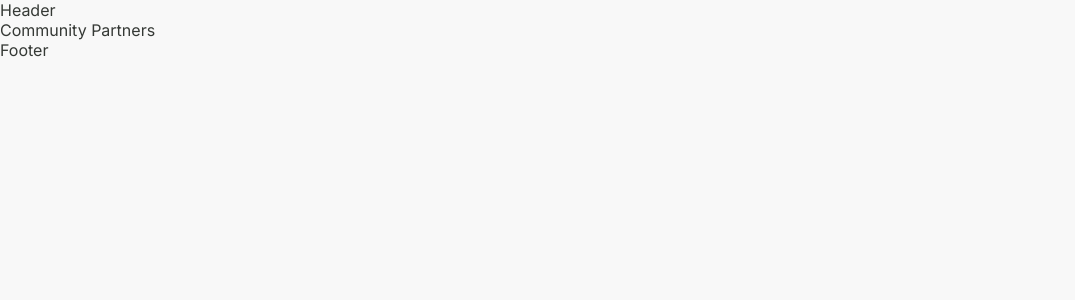
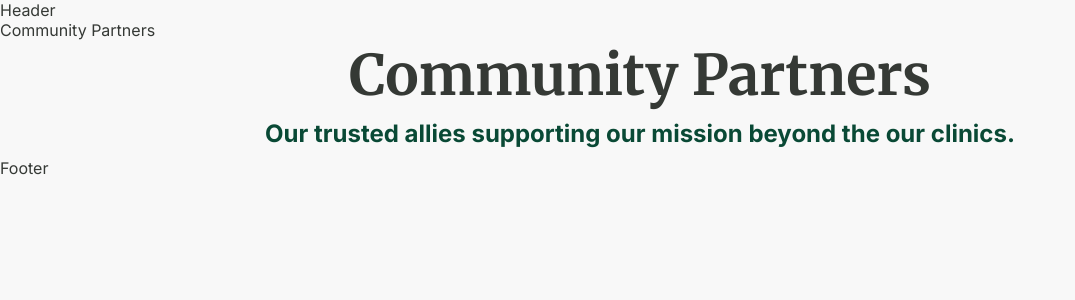
Before and after one commit to include-davis/jvmc, a Next.js app: page /community-partners in a window 1280 px wide. Shown: the top 300 px of the page, without its empty margins (0-1075 px from the left). Built offline with nearby package versions, Linux system fonts and the light colour scheme.

Commit message:
changed titles

```diff
--- a/app/(pages)/community-partners/page.jsx
+++ b/app/(pages)/community-partners/page.jsx
@@ -4,6 +4,8 @@ export default function CommunityPartners() {
     return (
       <main>
         <div>Community Partners</div>
+        <h1 className={styles.titleText}> Community Partners</h1>
+        <p className={styles.subtitleText}>Our trusted allies supporting our mission beyond the our clinics.</p>
       </main>
     );
   }
--- a/app/(pages)/community-partners/page.module.scss
+++ b/app/(pages)/community-partners/page.module.scss
@@ -1 +1,21 @@
 @use "@/app/(pages)/_globals/mixins.scss";
+
+.titleText{
+    font-family: Merriweather;
+    font-size: 56px;
+    font-style: normal;
+    font-weight: 700;
+    line-height: normal;
+    color: #353935;
+    text-align: center;
+}
+
+.subtitleText{
+    font-family: Inter;
+    font-size: 24px;
+    font-style: normal;
+    font-weight: 700;
+    line-height: 200%; /* 48px */
+    color: #094935;
+    text-align: center;
+}
```
